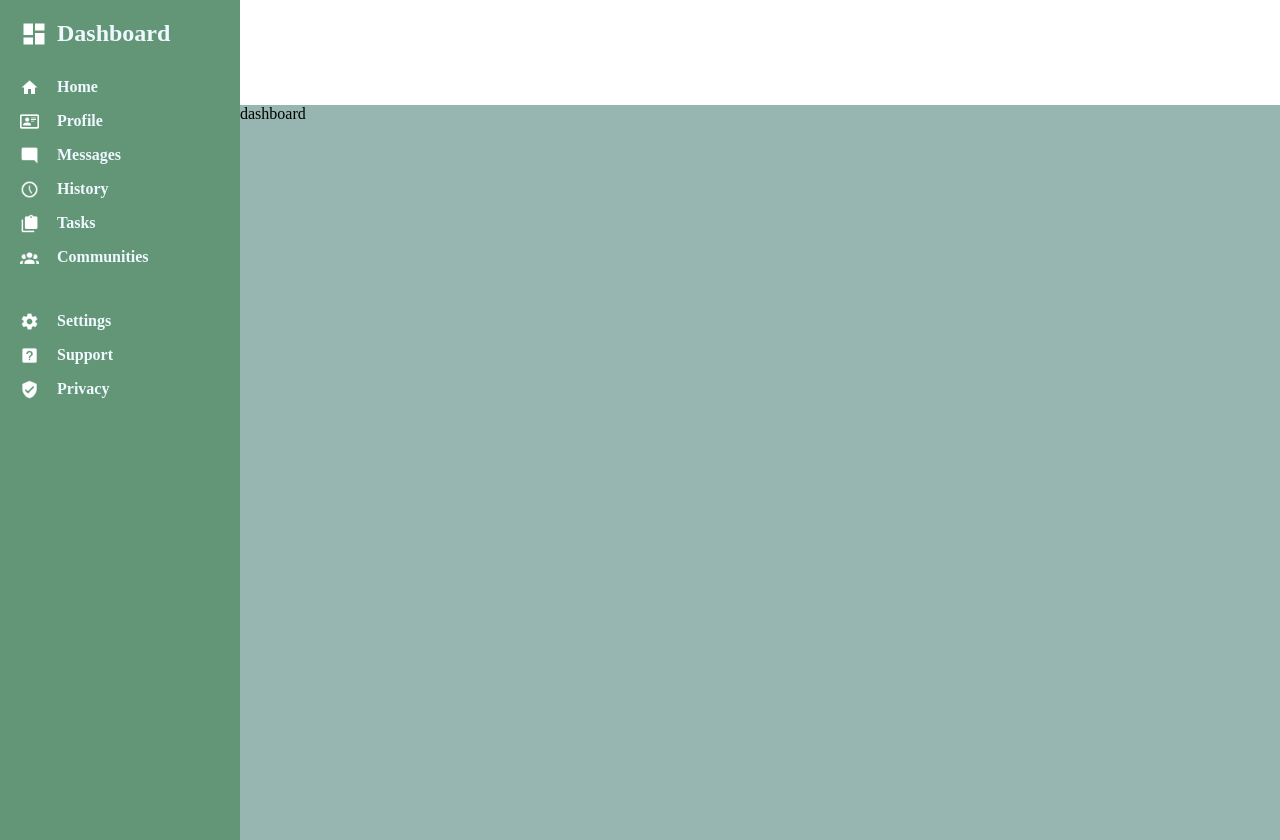
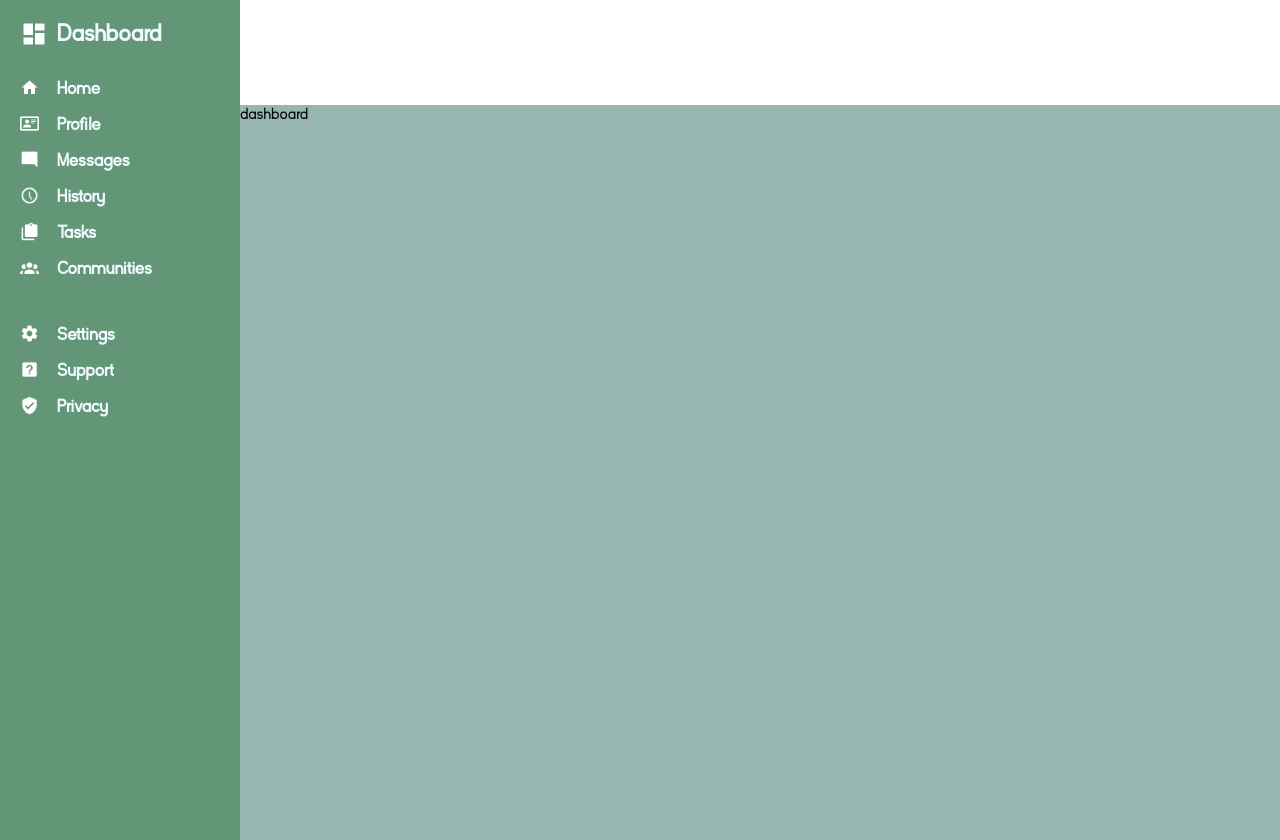
Before and after one commit to UwU-37586109292/admin-dashboard, a plain HTML site: page index.html in a window 1280 px wide. Drawn offline with Linux system fonts and the light colour scheme.

Commit message:
Add new font family for page

```diff
--- a/styles.css
+++ b/styles.css
@@ -1,3 +1,10 @@
+@font-face {
+    font-family: 'kayak';
+    src: url('./assets/Kayak\ Sans\ Regular.otf') format('opentype');
+    font-weight: normal;
+    font-size: normal;
+}
+
 body,
 ul,
 li {
@@ -11,6 +18,8 @@ body {
     --opal: #98b6b1ff;
     --russian-green: #629677ff;
     --deep-space-sparkle: #495d63ff;
+
+    font-family: "kayak", Arial, Helvetica, sans-serif;
 }
 
 
@@ -32,6 +41,7 @@ body {
     grid-row: 1 / 3;
     min-height: 100vh;
     color: aliceblue;
+    font-size: large;
     font-weight: bold;
 
     display: grid;
```
Also changed, not shown: assets/Kayak Sans Bold.otf (added), assets/Kayak Sans Regular.otf (added).
